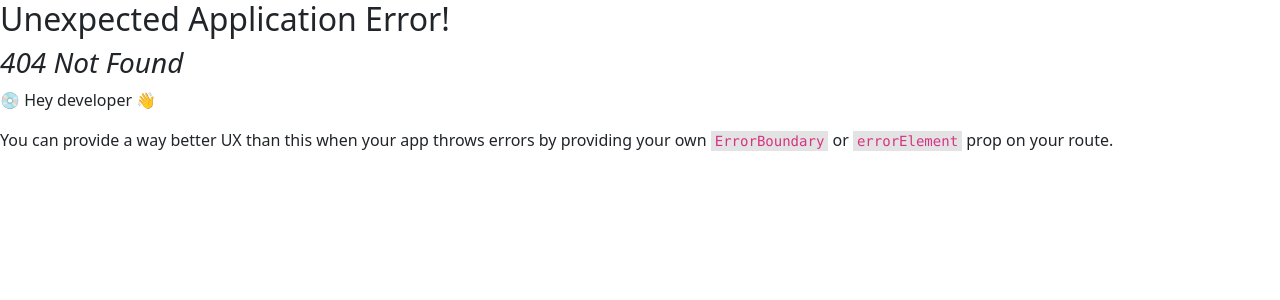
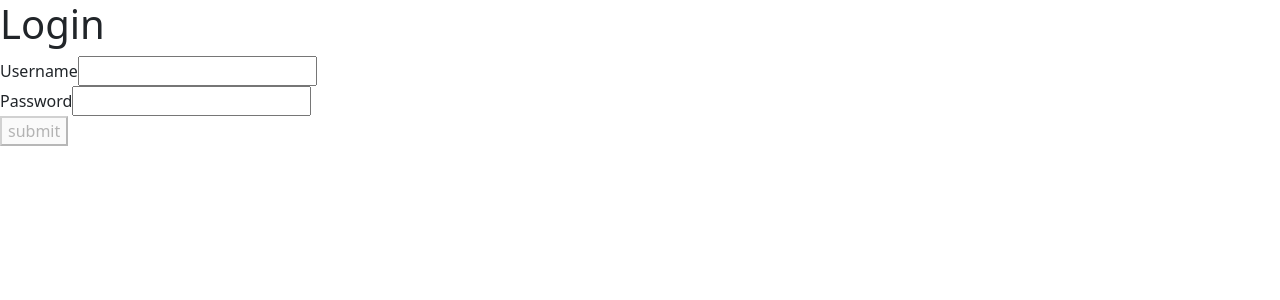
Before and after one commit to ICSI418Y/Quiztopia, a React (Create React App) app in the folder Client/: page /login in a window 1280 px wide. Before the commit this address had no page. Shown: the top 300 px of the page. Built offline with nearby package versions, Linux system fonts and the light colour scheme.

Commit message:
[Client] Implemented Login page
Also added more instructions for dependencies the client side needs in
the main README.

```diff
--- a/Client/src/Login.js
+++ b/Client/src/Login.js
@@ -0,0 +1,34 @@
+import React, { useState } from "react";
+import axios from "axios";
+
+function Login() {
+  // Intialize state for user input.
+  const [userName, setUserName] = useState("")
+  const [password, setPassword] = useState("")
+
+  const handleLogin = (event) => {
+    event.preventDefault();
+    // TODO: does password hashing happen here or in "server"?
+    const loginValues = { userName, password };
+    // Reset values, needed if user creates multiple accounts in successsion.
+    setPassword("");
+    setUserName("");
+    axios.post('http://localhost:9000/getUser', loginValues)
+      // TODO: maybe have better errors.
+      .catch((_) => alert('Error in Login'));
+  };
+  return (<div>
+    <h1>Login</h1>
+    <form>
+      Username
+      <input value={userName} onChange={(e) => setUserName(e.target.value)} />
+      <br />
+      Password
+      <input type="password" value={password} onChange={(e) => setPassword(e.target.value)} />
+      <br />
+    </form>
+    <button disabled={!(userName && password)} onClick={handleLogin} type="submit">submit</button>
+  </div>)
+}
+
+export default Login;
--- a/Client/src/Signup.js
+++ b/Client/src/SignUp.js
@@ -1,7 +1,7 @@
 import React, { useState } from "react";
 import axios from "axios";
 
-function Signup() {
+function SignUp() {
   // Intialize state for user input.
   const [firstName, setFirstName] = useState("")
   const [lastName, setLastName] = useState("")
@@ -56,4 +56,4 @@ function Signup() {
   </div>)
 }
 
-export default Signup;
+export default SignUp;
--- a/Client/src/index.js
+++ b/Client/src/index.js
@@ -4,7 +4,8 @@ import App from './App';
 import 'bootstrap/dist/css/bootstrap.css';
 import { BrowserRouter, Route, createBrowserRouter, createRoutesFromElements, RouterProvider} from "react-router-dom";
 import reportWebVitals from './reportWebVitals';
-import Signup from './Signup';
+import SignUp from './SignUp';
+import Login from './Login';
 
 const root = ReactDOM.createRoot(document.getElementById('root'));
 
@@ -12,7 +13,8 @@ const router = createBrowserRouter(
   createRoutesFromElements(
     <>
       <Route path = "/" element = {<App/>}/>
-      <Route path = "/signUp" element = {<Signup/>}/>
+      <Route path = "/signUp" element = {<SignUp/>}/>
+      <Route path = "/login" element = {<Login/>}/>
     </>
   )
 );
```
Also changed, not shown: 1 other file (tests, documents, lock files or other folders).
